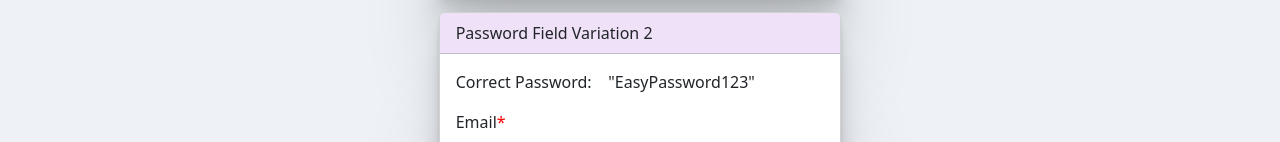
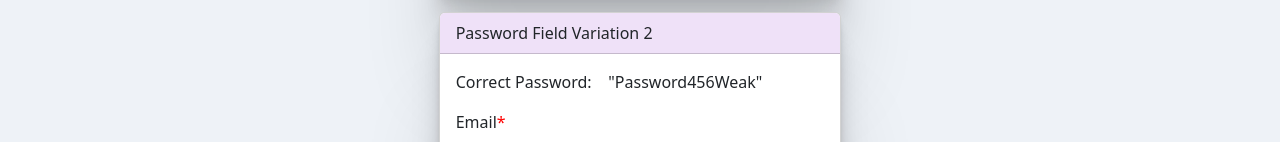
Before and after one commit to ParagNirwan/Password-UI-Tests, a React (Vite) app: page / in a window 1280 px wide. Both pictures are taken after a click on the button "Begin Testing". Shown: the part 476-618 px from the top of the page. Built offline with nearby package versions, Linux system fonts and the light colour scheme.

Commit message:
Quick Fix weak password

```diff
--- a/src/components/PasswordField.tsx
+++ b/src/components/PasswordField.tsx
@@ -18,7 +18,7 @@ function PasswordField({ onEndTesting }: RulesProps) {
   const { saved, setSaved } = useAppContext();
   const wrongPasswords: { [key: number]: string } = {
     1: "EasyPaasword123",
-    2: "Easypassword123",
+    2: "",
     3: "M3diumstr0ng#",
     4: "Med!umStrong#",
     5: "ComPlexPa$$w0rD#2024", //C0mpl3xP@$$w0rD#2024
@@ -292,7 +292,7 @@ function PasswordField({ onEndTesting }: RulesProps) {
           </div>
           <div className="card-body">
             <p className="card-text">
-              Correct Password: &nbsp; &nbsp;"{samplePasswords[topFieldNumber]}"{" "}
+              Correct Password: &nbsp; &nbsp;"{samplePasswords[topFieldNumber+1]}"{" "}
             </p>
             <label htmlFor="email2" className="form-label required">
               Email
```
